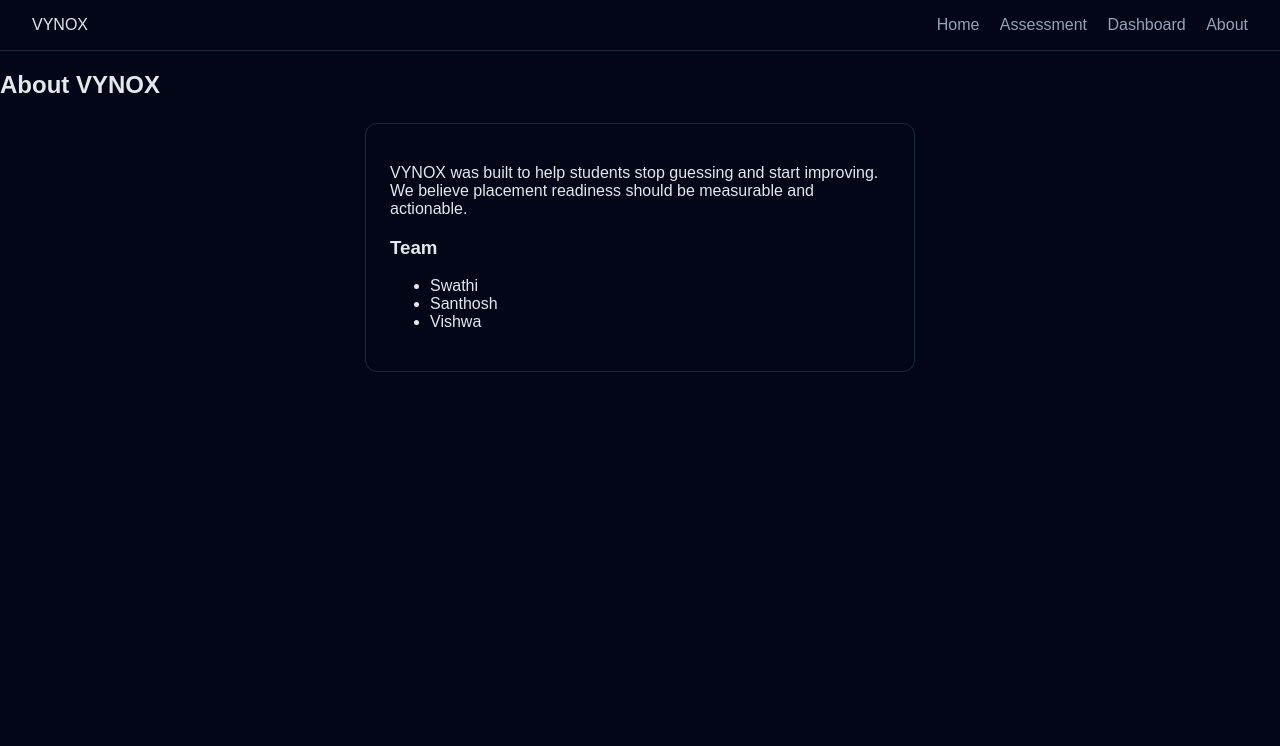
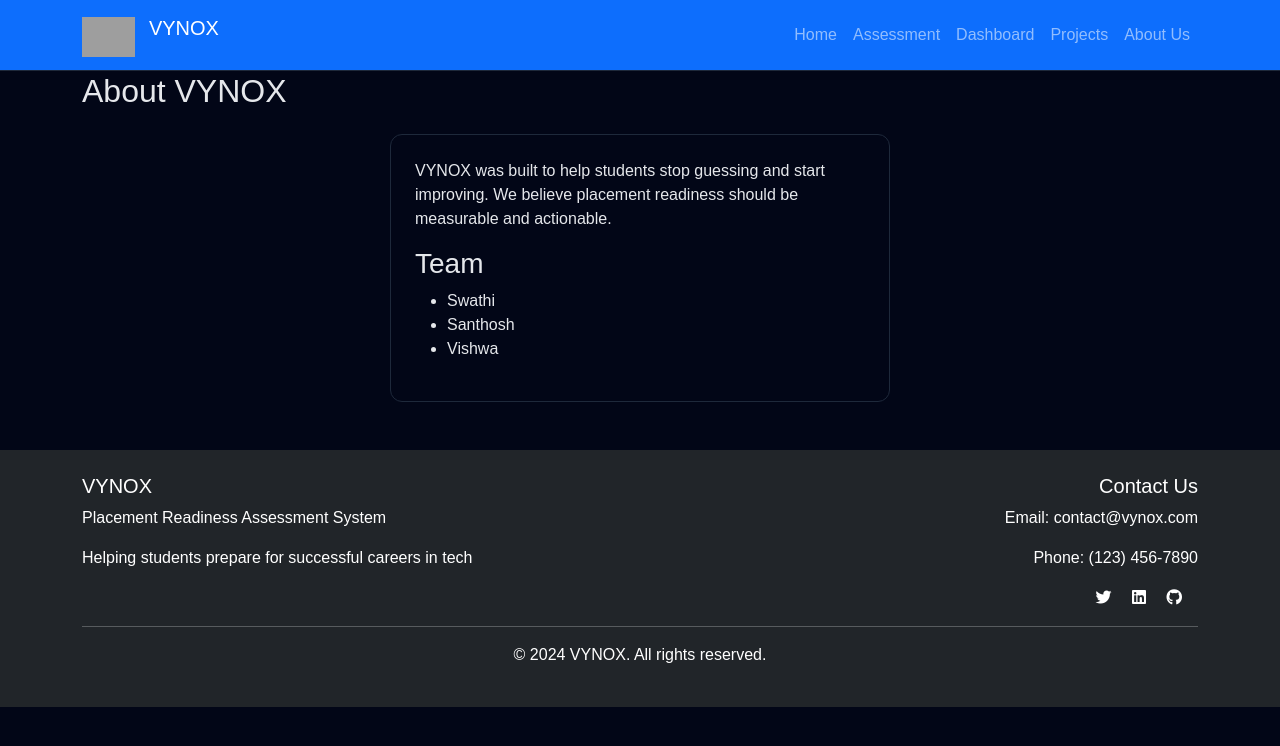
Before and after one commit to Vishwa-0/Placement-Readiness, a Flask app: page /about in a window 1280 px wide. Shown: the top 746 px of the page. Run offline with Flask 3, Linux system fonts and the light colour scheme; parts of the project's set-up code (start-up, migrations or seed data) failed here and were passed over; grey boxes are pictures that could not be loaded.

Commit message:
Update base.html

```diff
--- a/templates/base.html
+++ b/templates/base.html
@@ -2,24 +2,91 @@
 <html lang="en">
 <head>
     <meta charset="UTF-8">
-    <title>VYNOX</title>
+    <meta name="viewport" content="width=device-width, initial-scale=1.0">
+    <title>VYNOX - {% block title %}Placement Readiness System{% endblock %}</title>
+    <link href="https://cdn.jsdelivr.net/npm/bootstrap@5.1.3/dist/css/bootstrap.min.css" rel="stylesheet">
+    <link rel="stylesheet" href="https://cdnjs.cloudflare.com/ajax/libs/font-awesome/6.0.0/css/all.min.css">
     <link rel="stylesheet" href="{{ url_for('static', filename='css/style.css') }}">
+    <link rel="icon" type="image/x-icon" href="{{ url_for('static', filename='images/logo.png') }}">
 </head>
 <body>
-<nav>
-    <div class="logo">VYNOX</div>
-    <div class="nav-links">
-        <a href="/">Home</a>
-        <a href="/assessment">Assessment</a>
-        <a href="/dashboard">Dashboard</a>
-        <a href="/about">About</a>
-    </div>
-</nav>
+    <!-- Navigation -->
+    <nav class="navbar navbar-expand-lg navbar-dark bg-primary fixed-top">
+        <div class="container">
+            <a class="navbar-brand" href="{{ url_for('home') }}">
+                <img src="{{ url_for('static', filename='images/logo.png') }}" alt="VYNOX Logo" height="40" class="d-inline-block align-text-top me-2">
+                VYNOX
+            </a>
+            <button class="navbar-toggler" type="button" data-bs-toggle="collapse" data-bs-target="#navbarNav">
+                <span class="navbar-toggler-icon"></span>
+            </button>
+            <div class="collapse navbar-collapse" id="navbarNav">
+                <ul class="navbar-nav ms-auto">
+                    <li class="nav-item">
+                        <a class="nav-link" href="{{ url_for('home') }}">Home</a>
+                    </li>
+                    <li class="nav-item">
+                        <a class="nav-link" href="{{ url_for('assessment') }}">Assessment</a>
+                    </li>
+                    <li class="nav-item">
+                        <a class="nav-link" href="{{ url_for('dashboard') }}">Dashboard</a>
+                    </li>
+                    <li class="nav-item">
+                        <a class="nav-link" href="{{ url_for('projects') }}">Projects</a>
+                    </li>
+                    <li class="nav-item">
+                        <a class="nav-link" href="{{ url_for('about') }}">About Us</a>
+                    </li>
+                </ul>
+            </div>
+        </div>
+    </nav>
 
-<main>
-    {% block content %}{% endblock %}
-</main>
+    <!-- Main Content -->
+    <main class="container mt-5 pt-4">
+        {% with messages = get_flashed_messages() %}
+            {% if messages %}
+                {% for message in messages %}
+                    <div class="alert alert-info alert-dismissible fade show" role="alert">
+                        {{ message }}
+                        <button type="button" class="btn-close" data-bs-dismiss="alert"></button>
+                    </div>
+                {% endfor %}
+            {% endif %}
+        {% endwith %}
 
-<script src="{{ url_for('static', filename='js/main.js') }}"></script>
+        {% block content %}{% endblock %}
+    </main>
+
+    <!-- Footer -->
+    <footer class="bg-dark text-white mt-5 py-4">
+        <div class="container">
+            <div class="row">
+                <div class="col-md-6">
+                    <h5>VYNOX</h5>
+                    <p>Placement Readiness Assessment System</p>
+                    <p>Helping students prepare for successful careers in tech</p>
+                </div>
+                <div class="col-md-6 text-end">
+                    <h5>Contact Us</h5>
+                    <p>Email: contact@vynox.com</p>
+                    <p>Phone: (123) 456-7890</p>
+                    <div class="social-icons">
+                        <a href="#" class="text-white me-3"><i class="fab fa-twitter"></i></a>
+                        <a href="#" class="text-white me-3"><i class="fab fa-linkedin"></i></a>
+                        <a href="#" class="text-white me-3"><i class="fab fa-github"></i></a>
+                    </div>
+                </div>
+            </div>
+            <hr class="bg-light">
+            <div class="text-center">
+                <p>&copy; 2024 VYNOX. All rights reserved.</p>
+            </div>
+        </div>
+    </footer>
+
+    <script src="https://cdn.jsdelivr.net/npm/bootstrap@5.1.3/dist/js/bootstrap.bundle.min.js"></script>
+    <script src="{{ url_for('static', filename='js/main.js') }}"></script>
+    {% block scripts %}{% endblock %}
 </body>
 </html>
```
